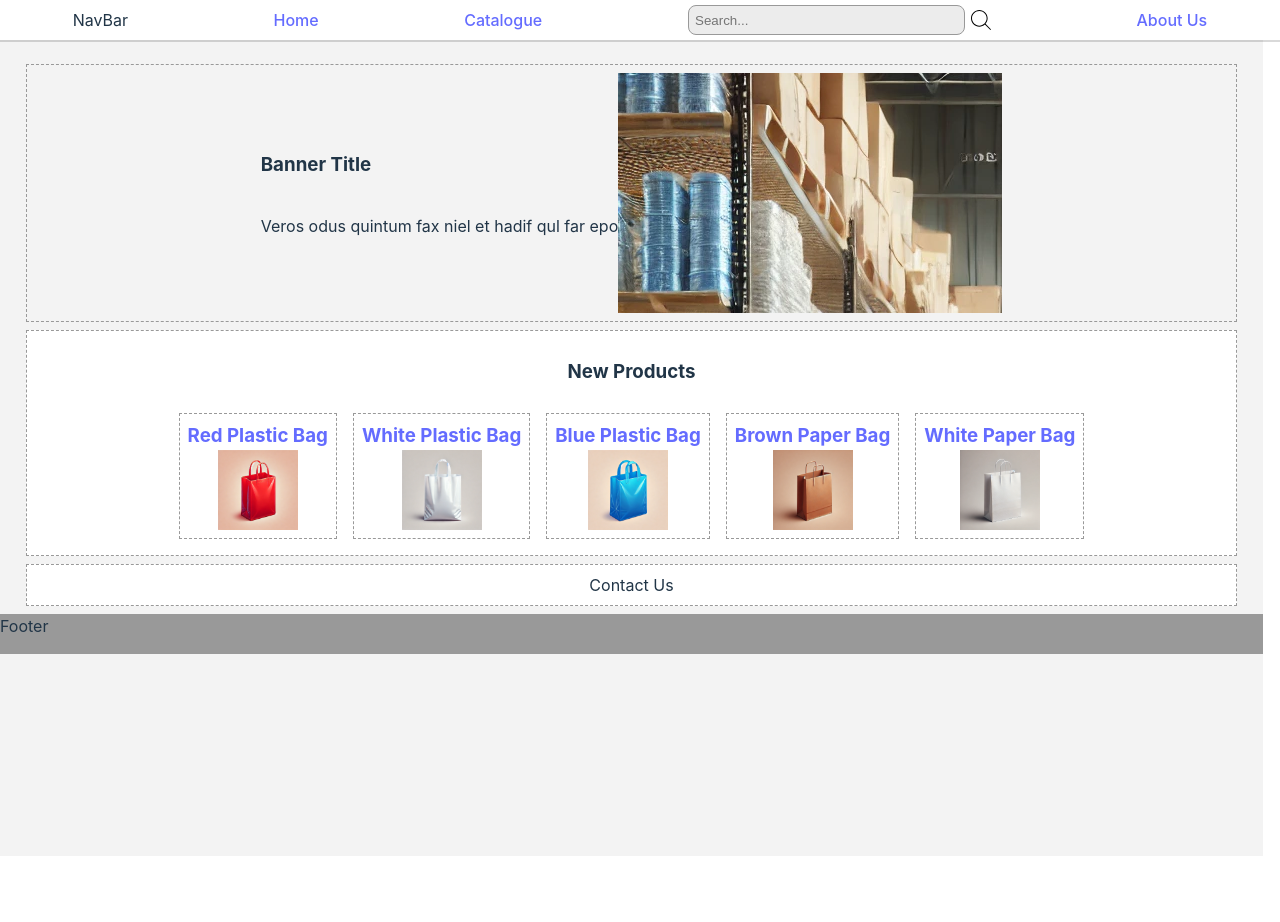
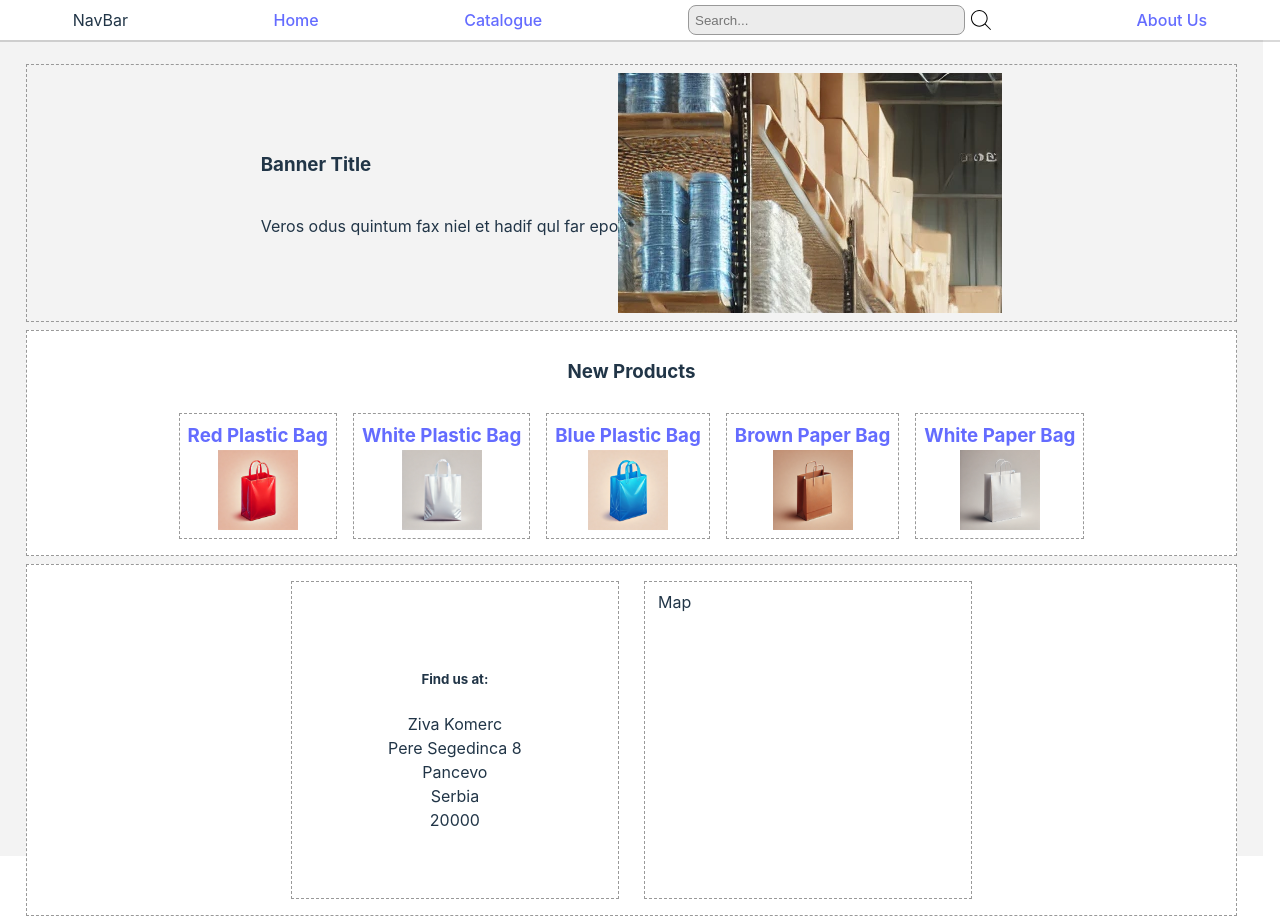
Before and after one commit to SuperHeavyBallet/Ziva-Website, a React (Vite) app in the folder Ziva-Website/: page / in a window 1280 px wide. Shown: the top 922 px of the page. Before the commit the page ends 856 px from the top, so only its background shows below. Built offline with nearby package versions, Linux system fonts and the light colour scheme.

Commit message:
Update Contact Sections

```diff
--- a/Ziva-Website/src/Components/HomePageContactSection/homePageContactSection.jsx
+++ b/Ziva-Website/src/Components/HomePageContactSection/homePageContactSection.jsx
@@ -4,7 +4,19 @@ export default function HomePageContactSection()
 {
     return(
         <div className={styles.homePageContactSectionContainer}>
-            Contact Us
+
+            <div className={styles.homePageContactSectionTextArea}>
+            <h5>Find us at:</h5>
+            <p>Ziva Komerc</p>
+            <p>Pere Segedinca 8</p>
+            <p>Pancevo</p>
+            <p>Serbia</p>
+            <p>20000</p>
+            </div>
+
+            <div className={styles.homePageContactSectionMapArea}>
+            Map
+            </div>
         </div>
     )
 }
--- a/Ziva-Website/src/Components/HomePageContactSection/homePageContactSection.module.css
+++ b/Ziva-Website/src/Components/HomePageContactSection/homePageContactSection.module.css
@@ -10,3 +10,28 @@
     justify-content: center;
     align-items: center;
 }
+
+.homePageContactSectionTextArea{
+    width: 300px;
+    height: 300px;
+    display: flex;
+    flex-direction: column;
+    justify-content: center;
+    align-items: center;
+    border: 1px dashed var(--dark-colour);
+    margin: 1vh 1vw;
+    padding: 1vh 1vw;
+}
+
+.homePageContactSectionTextArea p{
+    padding: 0;
+    margin: 0;
+}
+
+.homePageContactSectionMapArea{
+    width: 300px;
+    height: 300px;
+    border: 1px dashed var(--dark-colour);
+    margin: 1vh 1vw;
+    padding: 1vh 1vw;
+}
--- a/Ziva-Website/src/pages/AboutUsPage/aboutUsPage.jsx
+++ b/Ziva-Website/src/pages/AboutUsPage/aboutUsPage.jsx
@@ -3,6 +3,7 @@ import NavBar from "../../Components/NavBar/navBar";
 import styles from "./aboutUsPage.module.css"
 import bannerImage from "../../../public/images/tempBannerImage.png"
 import Footer from "../../Components/Footer/footer";
+import HomePageContactSection from "../../Components/HomePageContactSection/homePageContactSection";
 
 export default function AboutUsPage()
 {
@@ -17,7 +18,11 @@ export default function AboutUsPage()
                 bannerImageSrc={bannerImage}
                 bannerText="Veros odus quintum fax niel et hadif qul far epo"
             />
+
+<HomePageContactSection />
             </div>
+
+
 
             <Footer />
 
```
